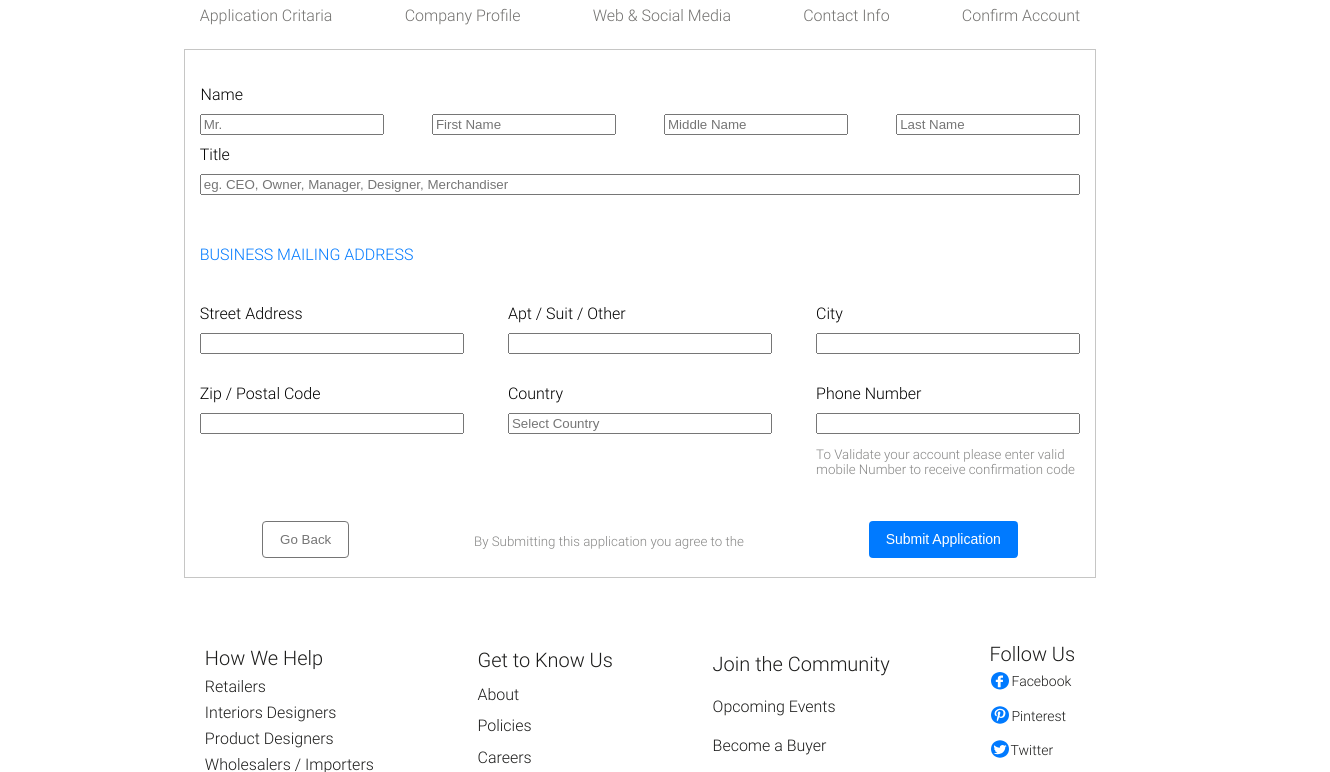
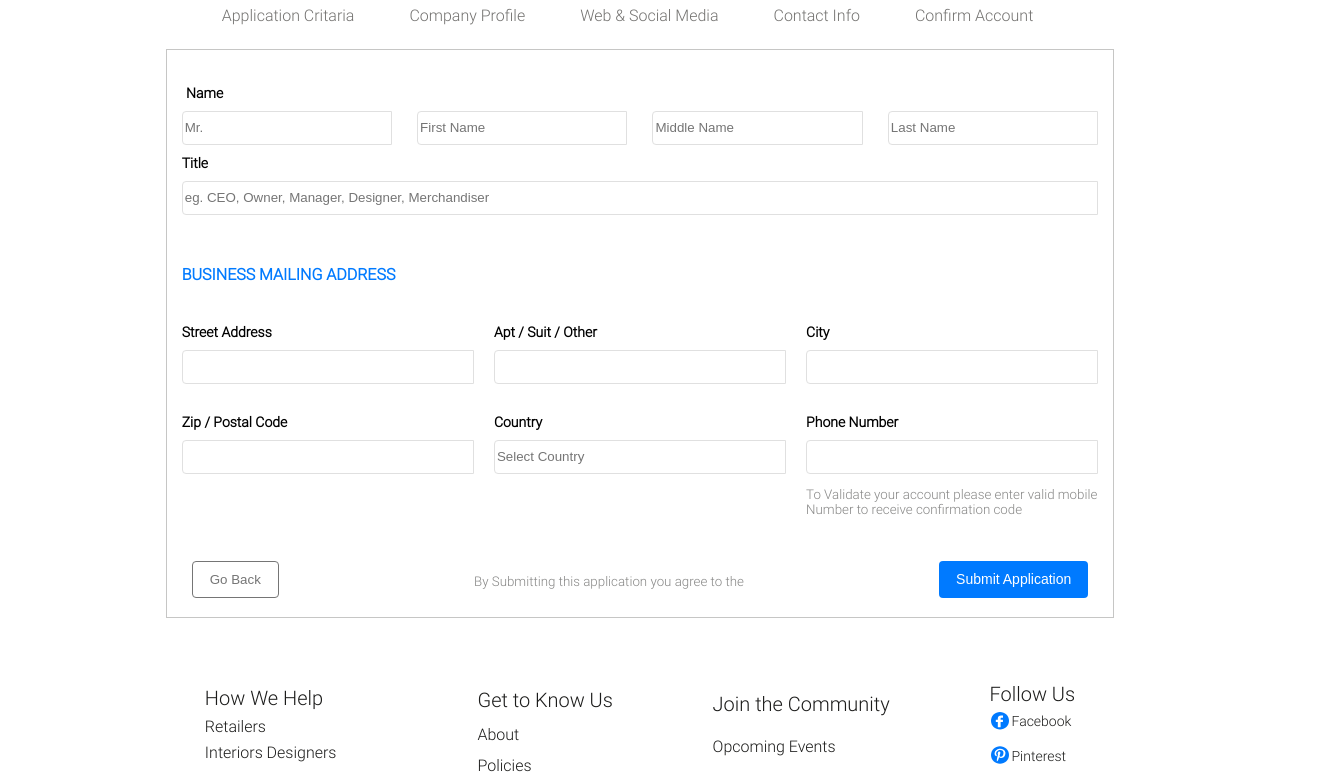
Before and after one commit to ilpol/Frontend-tasks, a plain HTML site: page index.html in a window 1280 px wide. Shown: the part 237-1009 px from the top of the page, 1330 px wide, since content can reach past the window. Drawn offline with Linux system fonts and the light colour scheme.

Commit message:
Solved mistakes

```diff
--- a/css/styles.css
+++ b/css/styles.css
@@ -24,7 +24,6 @@ body {
 .header_2{
   padding-left: 50px;
   padding-top: 15px;
-	width: 100%;
 	height: 40px;
   display: flex;
   flex-direction: row;
@@ -75,7 +74,7 @@ body {
 }
 
 .header__section{
-	width: 25%;
+  width: 300px;
   display: flex;
   flex-direction: row;
   justify-content: space-between;
@@ -87,6 +86,7 @@ body {
 	color: #737270;
 	text-decoration: none;
 	margin: 0 15px;
+  margin-right: 40px;
 }
 
 .outline_main{
@@ -105,7 +105,7 @@ body {
   align-items: center;
 
 }
-.main_block{
+.form{
   display: flex;
   flex-direction: column;
   justify-content: space-around;
@@ -115,10 +115,12 @@ body {
 }
 
 .main_menu{
+
    display: flex;
    align-items: center;
    justify-content: space-between;
    flex-direction: row;
+
 }
 
 .register_form{
@@ -126,9 +128,7 @@ body {
   flex-direction: column;
   justify-content: left;
   align-items: flex-start;
-  padding-left: 15px;
-  padding-right: 15px;
-  padding-bottom: 15px;
+  padding: 0 15px 15px;
 }
 
 .name{
@@ -148,16 +148,29 @@ body {
   align-items: center;
 	width: 5%;
   padding-bottom: 10px;
+  font-weight: 600;
+  font-size: 14px;
 }
 
 .name_input_head{
-  width: 20%;
+  width: 100%;
+  margin-right: 25px;
+  height: 30px;
+  border-radius: 4px 0px 0px 4px;
   color: #757575;
+  border: 1px solid #E0E0E0;
+}
+
+.name_input_head:last-child{
+  margin-right: 0px;
 }
 
 .name_input{
   width: 100%;
 	color: #757575;
+  height: 30px;
+  border-radius: 4px 0px 0px 4px;
+  border: 1px solid #E0E0E0;
 }
 
 .name_input_form_head{
@@ -186,12 +199,15 @@ body {
 
 .title_form_title{
   padding-bottom: 10px;
+  font-weight: 600;
+  font-size: 14px;
 }
 
 .business_addres{
 	color: #007AFF;
 	margin-top: 50px;
 	margin-bottom: 10px;
+  font-weight: 600;
 }
 
 .address{
@@ -207,9 +223,15 @@ body {
   display: flex;
   flex-direction: column;
   justify-content: space-around;
-  width: 30%;
 	align-items: flex-start;
+  width: 100%;
+  margin-right: 20px;
 }
+
+.column_item:last-child {
+    margin-right: 0;
+  }
+
 
 .add_info_phone{
   color: #878786;
@@ -218,15 +240,19 @@ body {
 
 .address_title{
   padding-bottom: 10px;
+  font-weight: 600;
+  font-size: 14px;
 }
 
 .below_navigation{
   width: 100%;
   display: flex;
   flex-direction: row;
-  justify-content: space-around;
+  justify-content: space-between;
   align-items: space-between;
   padding-top: 30px;
+  padding-left: 10px;
+
 }
 
 .button-submit {
@@ -240,6 +266,7 @@ body {
   outline: none;
   cursor: pointer;
   border-radius: 4px ;
+  margin-right: 20px;
 }
 
 .footer{
@@ -257,6 +284,8 @@ body {
   flex-direction: row;
   justify-content: space-around;
   align-items: space-between;
+  padding-bottom: 50px;
+  border-bottom: 1.5px solid #C6C6C5;
 }
 
 .footer_down{
```
